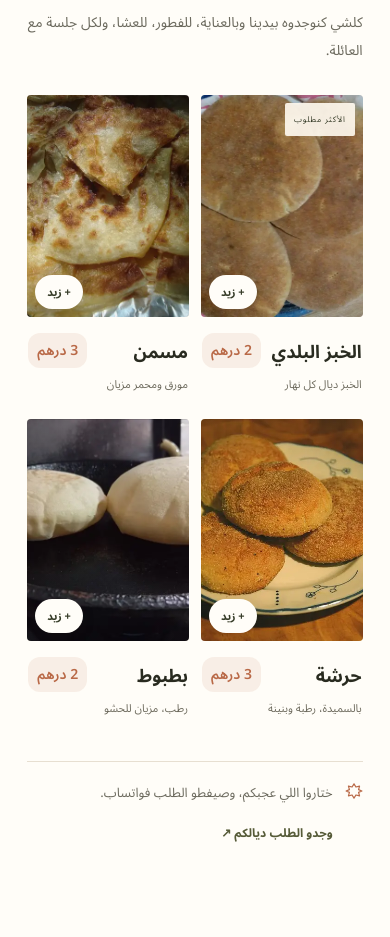
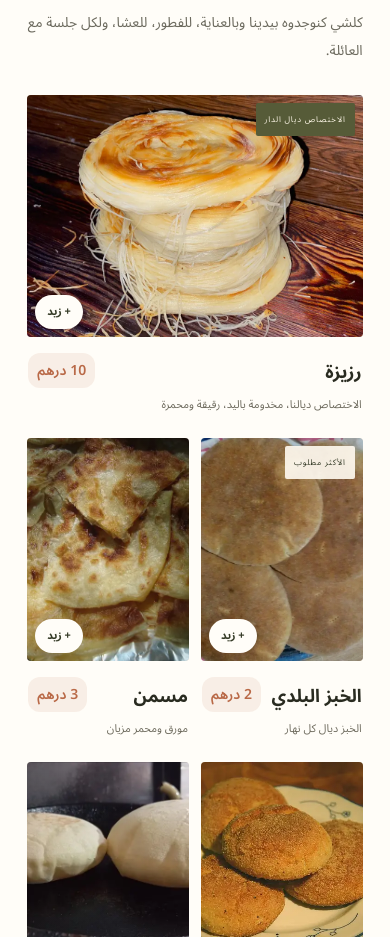
Before and after one commit to elqaddar02/rziza-house, a plain HTML site: page public/index.html in a window 390 px wide. Shown: the part 1478-2415 px from the top of the page. Drawn offline with nearby package versions, Linux system fonts and the light colour scheme.

Commit message:
Add rziza, the house speciality, as a featured product
Big 2x2 card first in the grid (full width on phones), with the
shop's own photo and a 'house speciality' label. Price is a
placeholder (10 DH) until the real one is set.

Co-Authored-By: Claude Opus 5.5 <noreply@anthropic.com>

```diff
--- a/public/app.js
+++ b/public/app.js
@@ -150,7 +150,7 @@ function renderProducts() {
       el("div", {}, el("h3", {}, product.name[lang]), el("p", {}, product.description[lang])),
       el("span", { className: "product-price" }, formatPrice(product.price)),
     );
-    return el("article", { className: "product-card" }, image, info);
+    return el("article", { className: "product-card" + (product.featured ? " featured" : "") }, image, info);
   });
   $("#productGrid").replaceChildren(...cards);
   updateCardActions();
--- a/public/products.js
+++ b/public/products.js
@@ -15,7 +15,19 @@ const SOCIAL_LINKS = {
 // et mettez sa photo dans images/<id>.jpg (sinon une illustration s'affiche).
 // price : prix en dirhams (provisoires pour l'instant).
 // tag : petite étiquette sur la photo (facultatif).
+// featured : grande carte mise en avant (une seule, de préférence en premier).
 const PRODUCTS = [
+  {
+    id: "rziza",
+    price: 10,
+    name: { fr: "Rziza", ar: "رزيزة" },
+    description: {
+      fr: "Notre spécialité, filée à la main, fine et dorée",
+      ar: "الاختصاص ديالنا، مخدومة باليد، رقيقة ومحمرة",
+    },
+    tag: { fr: "NOTRE SPÉCIALITÉ", ar: "الاختصاص ديال الدار" },
+    featured: true,
+  },
   {
     id: "khobz",
     price: 2,
--- a/public/theme.css
+++ b/public/theme.css
@@ -420,6 +420,22 @@ button {
   display: grid;
   grid-template-columns: repeat(4, minmax(0, 1fr));
   gap: 19px;
+}
+/* The speciality takes a 2×2 block: big photo, the other products beside it. */
+.product-card.featured {
+  grid-column: span 2;
+  grid-row: span 2;
+  display: flex;
+  flex-direction: column;
+}
+.product-card.featured .product-image {
+  flex: 1;
+  height: auto;
+  min-height: clamp(300px, 36vw, 520px);
+}
+.product-card.featured .product-tag {
+  background: var(--olive);
+  color: #fff8e9;
 }
 .product-card {
   min-width: 0;
@@ -1333,6 +1349,12 @@ a.footer-item:hover {
     grid-template-columns: repeat(2, minmax(0, 1fr));
     gap: 28px 18px;
   }
+  .product-card.featured {
+    grid-row: auto;
+  }
+  .product-card.featured .product-image {
+    min-height: clamp(240px, 62vw, 420px);
+  }
   .product-image {
     height: clamp(240px, 42vw, 360px);
   }
```
Also changed, not shown: public/images/rziza.jpg (added), public/images/rziza.webp (added), 1 other file.
